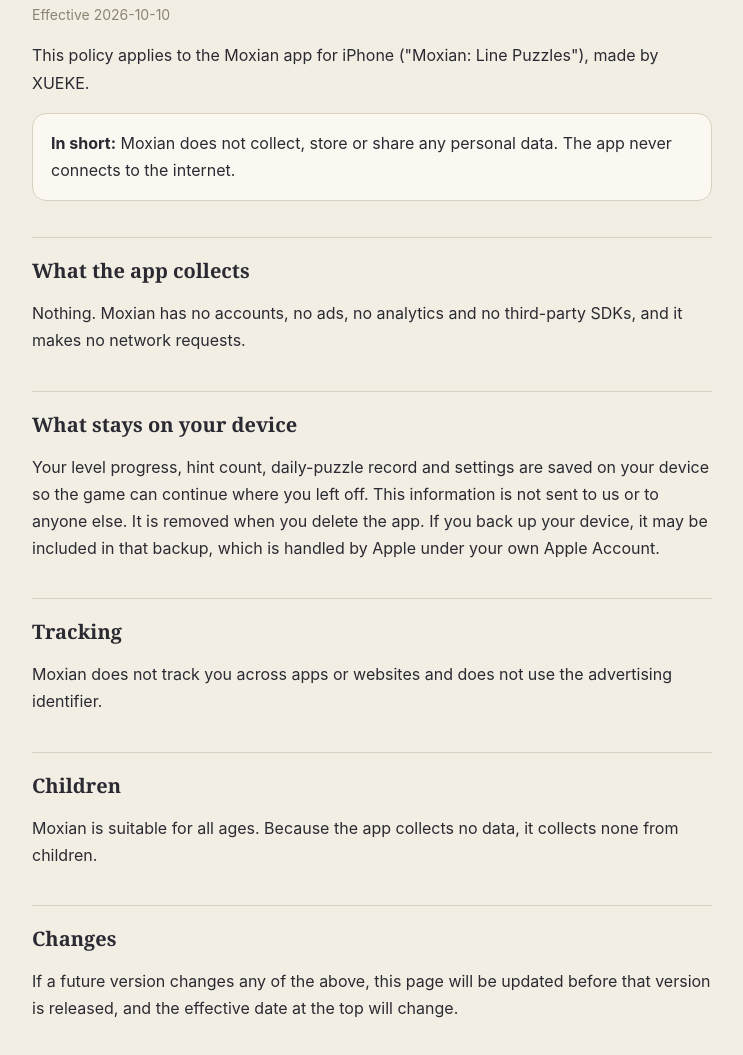
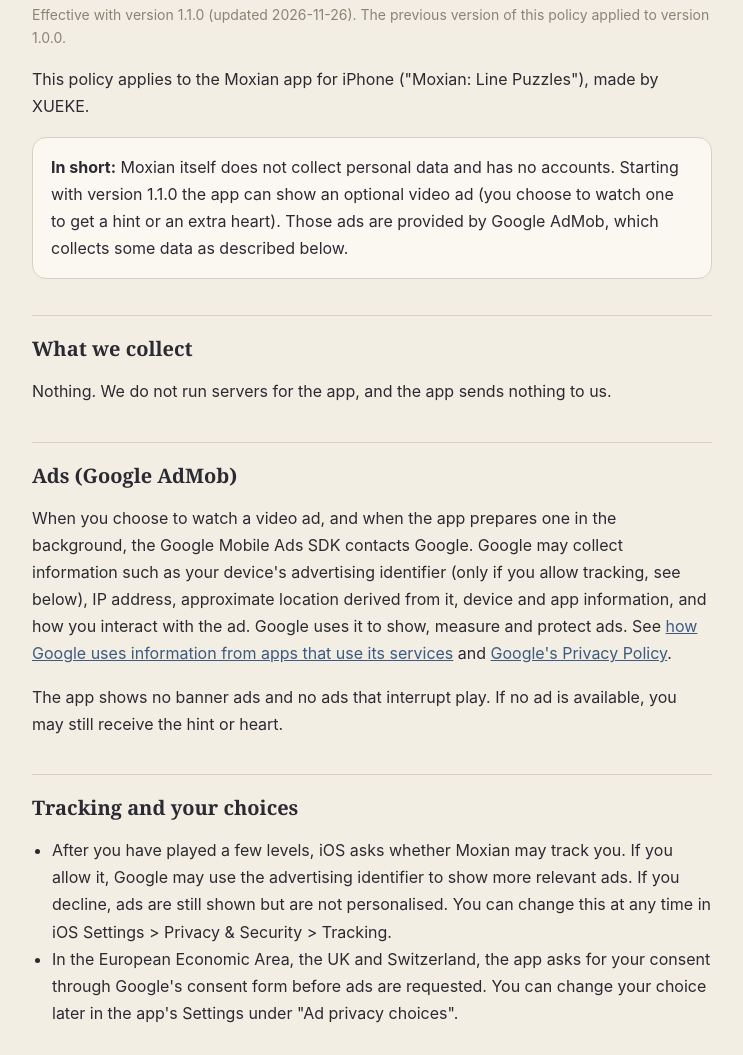
Before and after one commit to xuekepei/moxian-site, a plain HTML site: page privacy.html in a window 1280 px wide. Shown: the part 124-1179 px from the top of the page, without its empty margins (268-1011 px from the left). Drawn offline with Linux system fonts and the light colour scheme.

Commit message:
Privacy policy and home page for version 1.1.0
Version 1.1.0 adds optional rewarded video ads (Google AdMob): the
privacy policy now describes what Google may collect, the tracking
prompt and the consent form for the EEA, UK and Switzerland. The home
page no longer says "No ads".

Co-Authored-By: Claude Opus 5.5 <noreply@anthropic.com>
Claude-Session: https://claude.ai/code/session_012q8gGC3LbZGZZptiUZ5oYf

```diff
--- a/privacy.html
+++ b/privacy.html
@@ -26,25 +26,31 @@ ul{padding-left:20px}
 <main>
 <nav><a href="./">Moxian</a><a href="support.html">Support</a><a href="privacy.html">Privacy</a></nav>
 <h1>Privacy Policy</h1>
-<p class="faint">Effective 2026-10-10</p>
+<p class="faint">Effective with version 1.1.0 (updated 2026-11-26). The previous version of this policy applied to version 1.0.0.</p>
 <p>This policy applies to the Moxian app for iPhone ("Moxian: Line Puzzles"), made by XUEKE.</p>
-<div class="card"><b>In short:</b> Moxian does not collect, store or share any personal data. The app never connects to the internet.</div>
-<h2>What the app collects</h2>
-<p>Nothing. Moxian has no accounts, no ads, no analytics and no third-party SDKs, and it makes no network requests.</p>
+<div class="card"><b>In short:</b> Moxian itself does not collect personal data and has no accounts. Starting with version 1.1.0 the app can show an optional video ad (you choose to watch one to get a hint or an extra heart). Those ads are provided by Google AdMob, which collects some data as described below.</div>
+<h2>What we collect</h2>
+<p>Nothing. We do not run servers for the app, and the app sends nothing to us.</p>
+<h2>Ads (Google AdMob)</h2>
+<p>When you choose to watch a video ad, and when the app prepares one in the background, the Google Mobile Ads SDK contacts Google. Google may collect information such as your device's advertising identifier (only if you allow tracking, see below), IP address, approximate location derived from it, device and app information, and how you interact with the ad. Google uses it to show, measure and protect ads. See <a href="https://policies.google.com/technologies/partner-sites">how Google uses information from apps that use its services</a> and <a href="https://policies.google.com/privacy">Google's Privacy Policy</a>.</p>
+<p>The app shows no banner ads and no ads that interrupt play. If no ad is available, you may still receive the hint or heart.</p>
+<h2>Tracking and your choices</h2>
+<ul>
+<li>After you have played a few levels, iOS asks whether Moxian may track you. If you allow it, Google may use the advertising identifier to show more relevant ads. If you decline, ads are still shown but are not personalised. You can change this at any time in iOS Settings &gt; Privacy &amp; Security &gt; Tracking.</li>
+<li>In the European Economic Area, the UK and Switzerland, the app asks for your consent through Google's consent form before ads are requested. You can change your choice later in the app's Settings under "Ad privacy choices".</li>
+</ul>
 <h2>What stays on your device</h2>
 <p>Your level progress, hint count, daily-puzzle record and settings are saved on your device so the game can continue where you left off. This information is not sent to us or to anyone else. It is removed when you delete the app. If you back up your device, it may be included in that backup, which is handled by Apple under your own Apple Account.</p>
-<h2>Tracking</h2>
-<p>Moxian does not track you across apps or websites and does not use the advertising identifier.</p>
 <h2>Children</h2>
-<p>Moxian is suitable for all ages. Because the app collects no data, it collects none from children.</p>
+<p>Moxian is suitable for all ages but is not directed at children under 13, and we do not knowingly collect data from them.</p>
 <h2>Changes</h2>
 <p>If a future version changes any of the above, this page will be updated before that version is released, and the effective date at the top will change.</p>
 <h2>Contact</h2>
 <p>Questions about this policy: <a href="mailto:xuekepei@gmail.com">xuekepei@gmail.com</a></p>
 <h2>简体中文</h2>
-<p>墨线不收集、不保存、不分享任何个人数据，并且从不联网。App 里没有账号、没有广告、没有统计，也没有第三方 SDK。游戏进度、提示数量、每日题记录和设置只保存在你的设备上，不会发送给我们或任何第三方；删除 App 时一并清除。墨线不做跨 App 或跨网站的追踪。如果以后的版本有变化，会在该版本发布之前先更新本页面。</p>
+<p>墨线本身不收集个人数据，没有账号，也不向我们发送任何信息。从 1.1.0 版起，App 里可以自愿观看视频广告来换一个提示或多一颗心。广告由 Google AdMob 提供：观看或预加载广告时，Google 的广告 SDK 会联网，可能收集设备的广告标识符（仅在你允许追踪时）、IP 地址及由此推断的大致位置、设备与 App 信息以及你与广告的互动，用于展示、衡量广告和防止作弊。玩过几关后 iOS 会询问是否允许追踪；拒绝也照样有广告，只是不做个性化，之后可在 iOS「设置 &gt; 隐私与安全性 &gt; 跟踪」中更改。在欧洲经济区、英国和瑞士，请求广告前会先通过 Google 的同意表单征求你的同意，之后可在 App 设置的「广告隐私选项」中更改。游戏进度、提示数量、每日题记录和设置只保存在你的设备上，删除 App 时一并清除。App 没有横幅广告，也没有打断游戏的广告。以后的版本如有变化，会在该版本发布前先更新本页面。</p>
 <h2>日本語</h2>
-<p>墨線は個人データを収集・保存・共有しません。また、インターネットに接続しません。アプリにはアカウント、広告、解析、サードパーティ製SDKがありません。進行状況、ヒントの数、デイリーパズルの記録、設定はお使いの端末内だけに保存され、当方や第三者に送信されることはありません。アプリを削除するとこれらも削除されます。アプリやウェブサイトをまたいだトラッキングは行いません。今後のバージョンで変更がある場合は、そのバージョンの公開前にこのページを更新します。</p>
+<p>墨線自体は個人データを収集せず、アカウントもなく、当方に情報を送信しません。バージョン1.1.0から、ヒントやハートと引き換えに任意で動画広告を視聴できます。広告は Google AdMob が提供します。広告の視聴や事前読み込みの際、Google の広告SDKが通信し、端末の広告識別子（トラッキングを許可した場合のみ）、IPアドレスとそこから推定されるおおよその位置、端末とアプリの情報、広告への操作などを、広告の表示・測定・不正防止のために収集することがあります。数レベル遊ぶとiOSがトラッキングの許可を尋ねます。許可しなくても広告は表示されますが、パーソナライズされません。iOSの「設定 &gt; プライバシーとセキュリティ &gt; トラッキング」でいつでも変更できます。欧州経済領域、英国、スイスでは、広告をリクエストする前に Google の同意フォームで同意を確認し、後からアプリの設定の「広告のプライバシー設定」で変更できます。進行状況、ヒントの数、デイリーパズルの記録、設定は端末内だけに保存され、アプリを削除すると削除されます。バナー広告やプレイを中断する広告はありません。今後のバージョンで変更がある場合は、そのバージョンの公開前にこのページを更新します。</p>
 <p class="faint">© 2026 XUEKE</p>
 </main>
 </body>
```
Also changed, not shown: index.html (+1 -1 lines).
